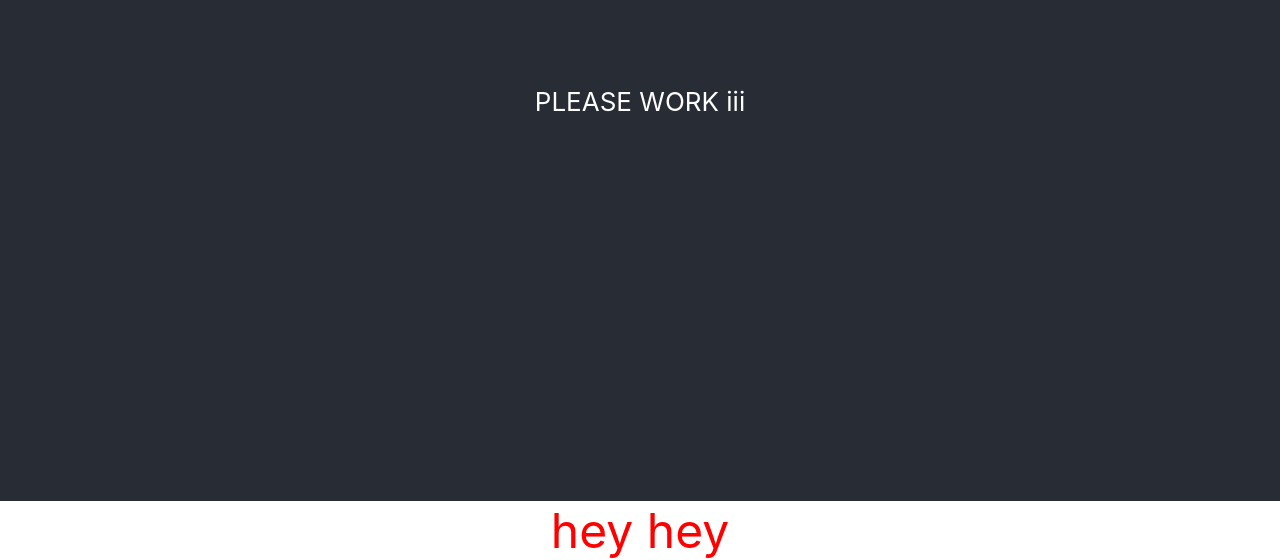
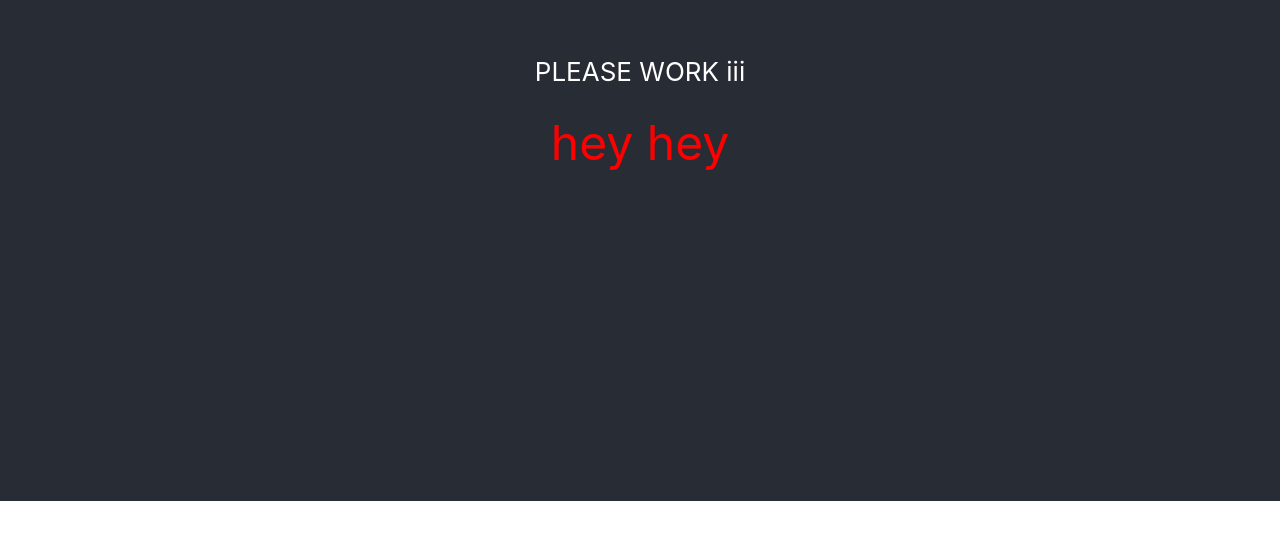
Before and after one commit to warrenhong/iframe-test, a React (Create React App) app: page / in a window 1280 px wide. Shown: the part 299-859 px from the top of the page. After the commit the page ends 800 px from the top, so only its background shows below. Built offline with nearby package versions, Linux system fonts and the light colour scheme.

Commit message:
work please

```diff
--- a/src/App.css
+++ b/src/App.css
@@ -1,5 +1,7 @@
 .App {
-  text-align: center;
+
+  display: flex;
+    flex-direction: column;
 }
 
 .App-logo {
@@ -31,3 +33,7 @@
     transform: rotate(360deg);
   }
 }
+
+.text {
+  font-size: 48px;
+}
--- a/src/App.tsx
+++ b/src/App.tsx
@@ -2,13 +2,15 @@ import React, { useEffect, useState } from "react";
 import "./App.css";
 
 function App() {
-  const [receivedText, setReceivedText] = useState("hey hey");
+  const [receivedText, setReceivedText] = useState<string>("hey hey");
 
   useEffect(() => {
     const onMessageReceived = async (event: any) => {
       const { data } = event;
-      console.log(event, data.dede);
-      setReceivedText(JSON.stringify(data.eventSourceKey));
+      if (data.eventSourceKey) {
+        // console.log(event, data.dede);
+        setReceivedText(JSON.stringify(data.eventSourceKey));
+      }
     };
     window.addEventListener("message", onMessageReceived);
 
@@ -21,10 +23,17 @@ function App() {
     <div className="App">
       <header className="App-header">
         <p>PLEASE WORK iii</p>
+        <div
+          className="text"
+          style={
+            receivedText
+              ? { fontSize: "48px", color: "red" }
+              : { fontSize: "48px", color: "blue" }
+          }
+        >
+          {receivedText}
+        </div>
       </header>
-      <div style={receivedText ? { fontSize: "48px", color: "red" } : {fontSize: "48px", color: "blue"}}>
-        {receivedText}
-      </div>
     </div>
   );
 }
```
